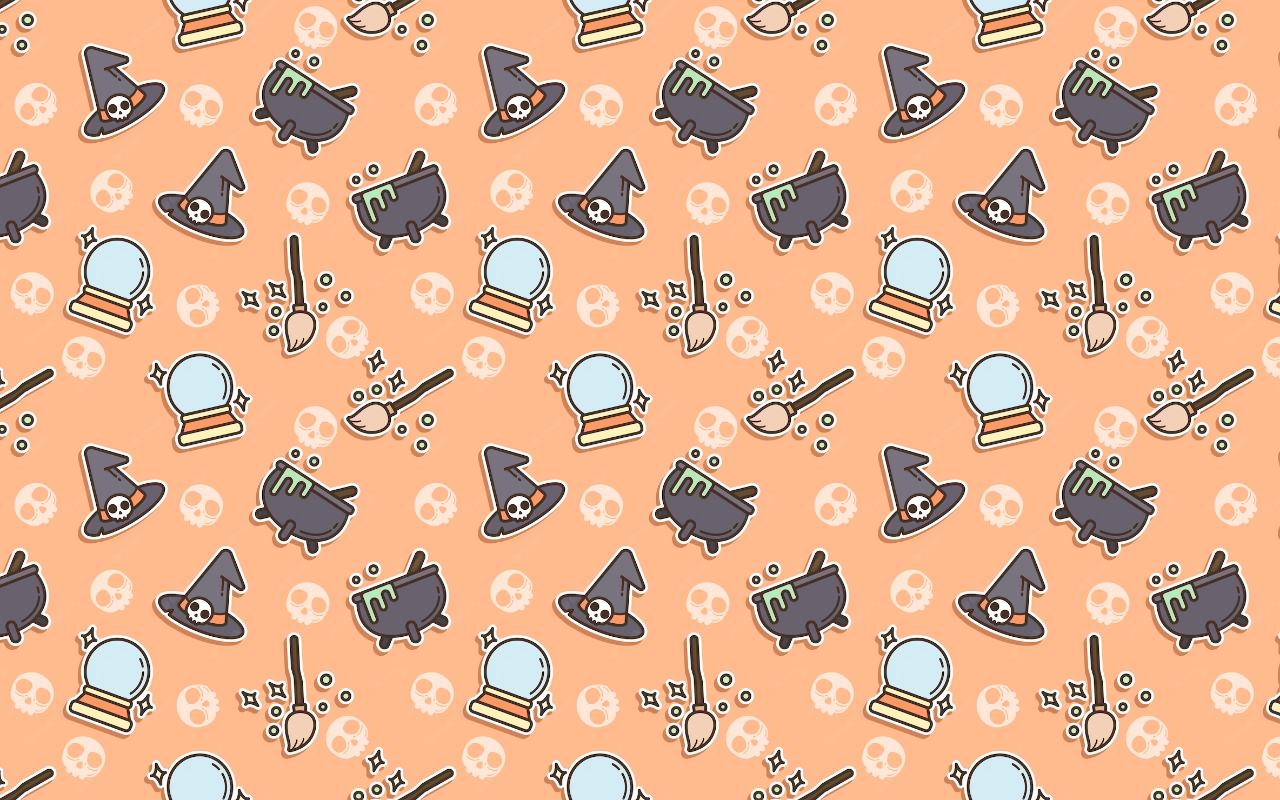
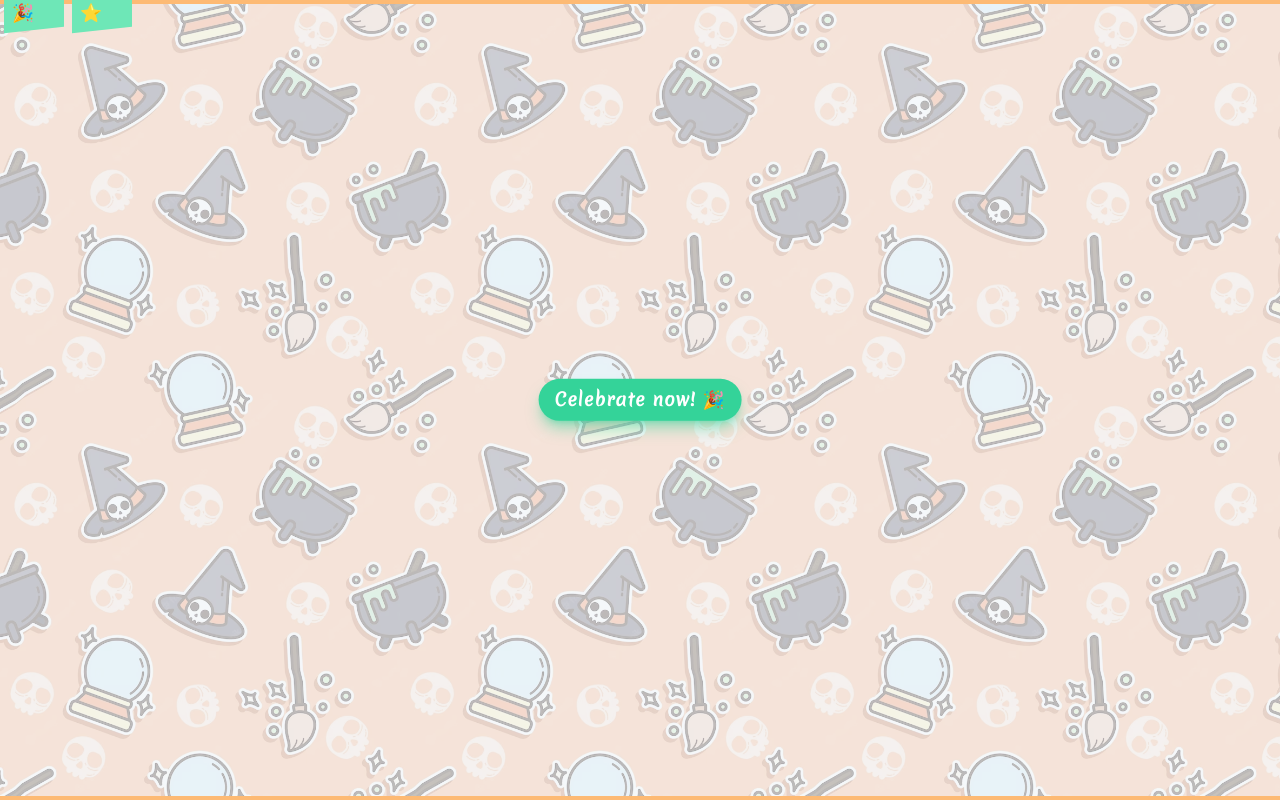
Before and after one commit to shpp-isahnovskii/not-a-portfolio-project, a Nuxt app: page / in a window 1280 px wide. Built offline with nearby package versions, Linux system fonts and the light colour scheme.

Commit message:
add simple interface

```diff
--- a/app.vue
+++ b/app.vue
@@ -1,14 +1,5 @@
 <template>
-<!-- <section class="bg-slate-200 mx-auto max-w-7xl min-h-full rounded border-slate-800 shadow-slate p-4 relative">
-  <aside>
-    <ul>
-      <li>Section 1</li>
-      <li>Section 2</li>
-      <li>Section 3</li>
-      <li>Section 4</li>
-      <li>Section 5</li>
-      <li>Section 6</li>
-    </ul>
-  </aside>
-</section> -->
+  <header-section />
+  <main-section />
+  <footer-section />
 </template>
--- /dev/null
+++ b/assets/css/layout/base.css
@@ -0,0 +1,3 @@
+button {
+  transition: transform 0.3s ease-out;
+}
--- /dev/null
+++ b/assets/css/layout/body.css
@@ -0,0 +1,25 @@
+body {
+  color: theme('colors.slate[900]');
+  font-family: 'Merienda', sans-serif;
+  font-size: 1.1rem;
+  line-height: 1.1;
+  scroll-behavior: smooth;
+  text-rendering: optimizeSpeed;
+  background-color: theme('colors.slate[100]');
+  height: 100vh;
+}
+
+/* background image */
+body::before {
+  content: "";
+  display: block;
+  position: absolute;
+  top: 0;
+  height: 100vh;
+  width: 100vw;
+  opacity: 0.3;
+  z-index: -1;
+  background: url('~/assets/images/1.avif');
+  background-size: 400px;
+  background-repeat: repeat;
+}
--- /dev/null
+++ b/assets/css/layout/index.css
@@ -0,0 +1,2 @@
+@import 'body.css';
+@import 'base.css';
--- a/assets/css/main.css
+++ b/assets/css/main.css
@@ -1,22 +1,14 @@
-@import url('https://fonts.googleapis.com/css?family=Saira+Condensed');
+@import url('https://fonts.googleapis.com/css?family=Merienda');
+@import './layout/index.css';
 
 @tailwind base;
 @tailwind components;
 @tailwind utilities;
 
-body {
-  color: theme('colors.slate[900]');
-  font-family: 'Saira Condensed', sans-serif;
-  font-size: 1.5rem;
-  line-height: 1.1;
-  scroll-behavior: smooth;
-  text-rendering: optimizeSpeed;
-  background-color: theme('colors.slate[900]');
-  height: 100vh;
-  background: url('~/assets/images/1.avif');
-  background-size: 400px;
+#__nuxt {
+  height: 100%;
+
+  display: flex;
+  flex-direction: column;
+  justify-content: space-between;
 }
-#__nuxt {
-  padding: 1rem 1.5rem 1rem 1.5rem;
-  height: 100vh;
-}
--- /dev/null
+++ b/components/ConfettiButton.vue
@@ -0,0 +1,25 @@
+<template>
+  <div ref="target">
+    <button
+      class="celebrate-btn bg-emerald-400 hover:bg-emerald-300 text-white font-bold py-2 px-4 rounded-full tracking-wider shadow-lg shadow-emerald-400/50 hover:shadow-emerald-300/50 hover:scale-105 absolute top-1/2 left-1/2 translate-x-[-50%] translate-y-[-50%]"
+      @click.prevent="() => {}"
+    >
+      Celebrate now! 🎉
+    </button>
+  </div>
+</template>
+
+<script setup lang="ts">
+let target = ref<null | HTMLElement>(null);
+onMounted(() => {
+  addCanvas();
+});
+
+const addCanvas = () => {
+  const canvas = <HTMLCanvasElement>document.createElement('canvas');
+  canvas.height = 600;
+  canvas.width = 600;
+  console.log(target.value);
+  (target.value as HTMLElement).appendChild(canvas);
+};
+</script>
--- /dev/null
+++ b/components/FooterSection.vue
@@ -0,0 +1 @@
+<template><footer class="bg-orange-300 w-full h-1"></footer></template>
--- /dev/null
+++ b/components/HeaderSection.vue
@@ -0,0 +1,23 @@
+<template>
+  <header class="bg-orange-300 w-full h-1 z-10">
+    <ul class="flex">
+      <li
+        v-for="(item, index) in items"
+        :key="index"
+        class="emoji-item before:block before:absolute before:w-12 before:-inset-1 before:-skew-y-6 before:bg-emerald-300 before:hover:bg-emerald-200 before:hover:-inset-y-2 relative inline-block mr-2 ml-2 cursor-pointer w-13 z-0"
+      >
+        <span class="relative ml-1">{{ item }}</span>
+      </li>
+    </ul>
+  </header>
+</template>
+
+<script setup lang="ts">
+const items = ['🎉', '⭐'];
+</script>
+
+<style>
+/* .emoji-item:hover {
+  height: 100px;
+} */
+</style>
--- /dev/null
+++ b/components/MainSection.vue
@@ -0,0 +1,5 @@
+<template>
+  <main class="flex justify-center w-full">
+    <confetti-button />
+  </main>
+</template>
--- a/tailwind.config.js
+++ b/tailwind.config.js
@@ -18,6 +18,9 @@ module.exports = {
         'slate': '0px 0px 20px 10px rgba(0, 255, 255, 0.1);',
       }
     },
+    width: {
+      '13': '3.25rem'
+    },
   },
   plugins: [],
 }
```
